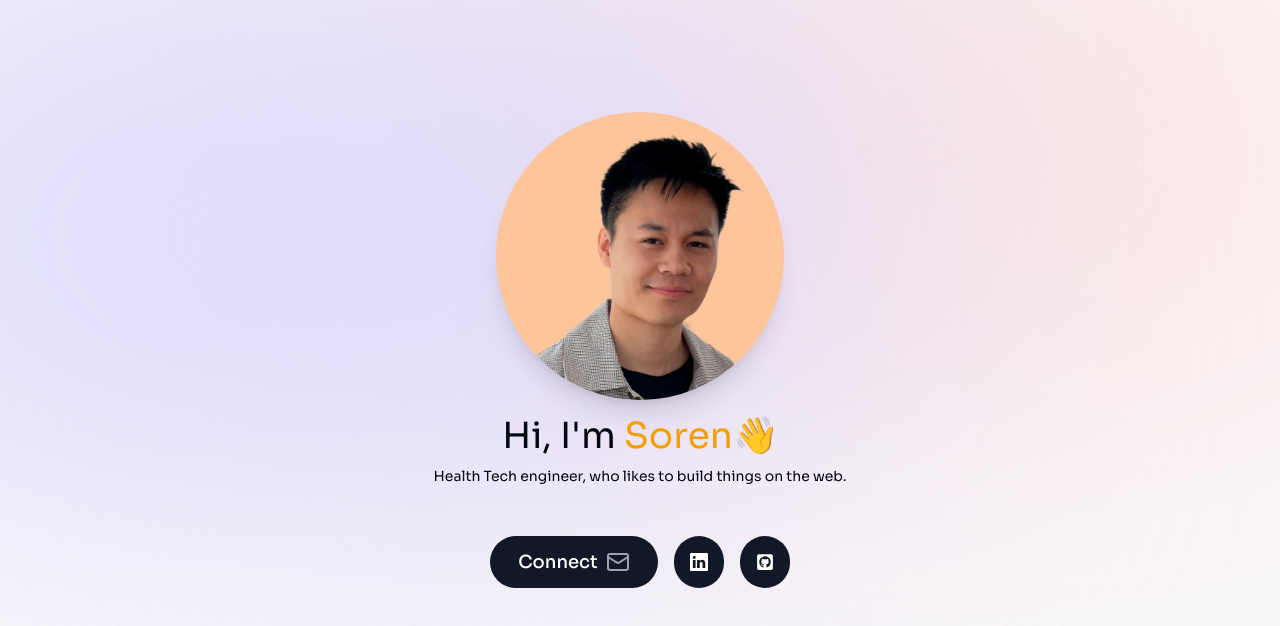
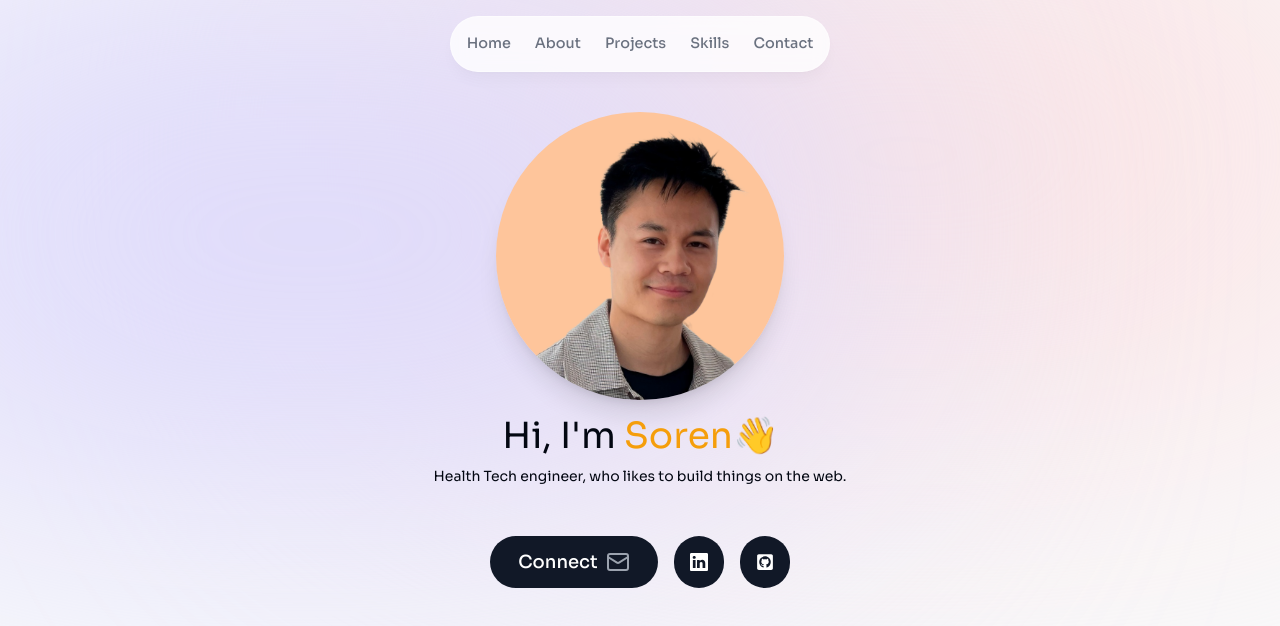
Before and after one commit to soerenmehlsen/portfolio, a Next.js app: page / in a window 1280 px wide. Shown: the top 626 px of the page. Built offline with nearby package versions, Linux system fonts and the light colour scheme.

Commit message:
Added navbar

```diff
--- a/src/app/components/Hero.tsx
+++ b/src/app/components/Hero.tsx
@@ -9,10 +9,14 @@ import Link from "next/link";
 // Animation
 import { Fade } from "react-awesome-reveal";
 import { motion } from "framer-motion";
+import {useSectionInView} from "@/app/lib/useInView";
+import {useActiveSectionContext} from "@/app/containers/active-section";
 
 const Hero = () => {
+    const { ref} = useSectionInView("home", 0.5);
+    const { setActiveSection, setTimeOfLastClick } = useActiveSectionContext();
     return (
-        <section id="home" className="mb-28 max-w-[75rem] text-center sm:mb-0">
+        <section ref={ref} id="home" className="mb-28 max-w-[75rem] text-center sm:mb-0">
             <div className="flex items-center justify-center">
                 <div className="relative">
                     <motion.div className="w-72 h-72 relative"
--- /dev/null
+++ b/src/app/components/hamburger.tsx
@@ -0,0 +1,83 @@
+"use client";
+import React from "react";
+import { useState } from "react";
+import { Link } from "@/app/lib/types";
+import clsx from "clsx";
+import NextLink from "next/link";
+import Hamburger from "hamburger-react";
+import { useActiveSectionContext } from "@/app/containers/active-section";
+
+// Animation
+import {AnimatePresence, motion} from "framer-motion";
+
+type HamburgerMenuProps = {
+    links: Link[];
+};
+
+const HamburgerMenu: React.FC<HamburgerMenuProps> = ({ links }) => {
+
+    const [isOpen, setOpen] = useState(false);
+
+    const { activeSection, setActiveSection, setTimeOfLastClick } = useActiveSectionContext();
+
+    const menuTrigger = {
+        visible: { opacity: 0.7, y: 0, scale: 1 },
+        tap: { scale: 0.85 },
+        hover: { scale: 1.2 },
+    }
+
+    const menuList = {
+        start: { opacity: 0.7, y: -20, scale: 0.6 },
+        visible: { opacity: 0.9, y: 0, scale: 1 },
+    }
+    return (
+     <div className="md:hidden top-5 right-5 fixed w-60 z-[999] flex flex-col items-end gap-2">
+         <motion.button
+             variants={menuTrigger}
+             initial="visible"
+             whileTap="tap"
+             whileHover="hover"
+             className="bg-white w-[3rem] h-[3rem] drop-shadow backdrop-blur-[0.5rem] border border-slate-400 dark:border-white border-opacity-40 shadow-2xl rounded-full flex items-center justify-center dark:bg-gray-950">
+                <Hamburger toggled={isOpen} toggle={setOpen} size={20}/>
+         </motion.button>
+
+         <AnimatePresence>
+             {isOpen && (<motion.div
+                     variants={menuList}
+                     initial="start"
+                     animate="visible"
+                     className="w-full bg-white drop-shadow border border-slate-400 dark:border-white border-opacity-60 shadow-2xl rounded-2xl flex flex-col items-center justify-center dark:bg-gray-950 p-1"
+        >
+            {links.map((link, index) => (
+                <motion.div
+                className="2-full"
+                key={link.hash}
+                initial={{ y: -100, opacity: 0 }}
+                animate={{ y: 0, opacity: 1 }}
+                >
+                    <NextLink
+                        className={clsx(
+                            "flex w-full items-center justify-center px-3 py-3 hover:text-gray-950 transition dark:text-gray-500 dark:hover:text-gray-300 cursor-pointer",
+                            {
+                                "text-gray-950 bg-slate-200 dark:text-gray-200 dark:bg-gray-700 rounded": activeSection === link.hash,
+                                "rounded-t-xl round": index === 0,
+                                "rounded-b-xl round": index === links.length - 1,
+                            }
+                        )}
+                        href={link.hash}
+                        onClick={() => {
+                            setActiveSection(link.hash);
+                            setTimeOfLastClick(Date.now()); setOpen(false); }}
+                    >
+                        {link.nameEng}
+                    </NextLink>
+                </motion.div>
+            ))}
+        </motion.div>
+                 )}
+         </AnimatePresence>
+     </div>
+ )
+}
+
+export default HamburgerMenu;
--- /dev/null
+++ b/src/app/components/header.tsx
@@ -0,0 +1,58 @@
+"use client";
+import React from 'react';
+import NextLink from "next/link";
+import clsx from "clsx";
+import { Link } from "@/app/lib/types";
+import { useActiveSectionContext } from "@/app/containers/active-section";
+
+// Animation
+import { motion } from "framer-motion";
+
+type HeaderProps = {
+    links: Link[];
+};
+
+export default function Header({ links }: HeaderProps) {
+    const { activeSection, setActiveSection, setTimeOfLastClick } = useActiveSectionContext();
+    return (
+        <header className="hidden md:flex items-center justify-center fixed z-[999] w-full mt-4">
+            <motion.div
+                initial={{ opacity: 0, y: -100 }}
+                animate={{ opacity: 1, y: 0 }}
+                className="flex p-1 rounded-none border border-white border-opacity-40 bg-white bg-opacity-80 shadow-lg shadow-black/[0.03] backdrop-blur-[0.5rem] sm:rounded-full dark:bg-gray-950 dark:border-black/40 dark:bg-opacity-75"
+            >
+                <ul className="flex flex-wrap items-center justify-center gap-y-1 text-[0.9rem] font-medium text-gray-500">
+                    {links.map((link) => (
+                    <motion.li
+                        key={link.hash}
+                        initial={{ opacity: 0, y: -100 }}
+                        animate={{ opacity: 1, y: 0 }}
+                        className="flex items-center justify-center relative">
+                        <NextLink className={clsx(
+                            "flex w-full items-center justify-center px-3 py-3 hover:text-gray-950 transition dark:text-gray-500 dark:hover:text-gray-300",
+                            {
+                                "text-gray-950 dark:text-gray-200": activeSection === link.hash,
+                            }
+                        )}
+                            href={link.hash}
+                                  onClick={() => {
+                                        setActiveSection(link.hash);
+                                        setTimeOfLastClick(Date.now());
+                                  }}
+                        >
+                            {link.nameEng}
+                            {link.hash === activeSection && (
+                            <motion.span
+                                transition={{ type:"spring", stiffness: 500, damping: 30 }}
+                                layoutId="activeSection"
+                                className="bg-gray-100 rounded-full absolute inset-0 -z-10 dark:bg-gray-800"
+                                >
+                            </motion.span>)}
+                        </NextLink>
+                    </motion.li>
+                    ))}
+                </ul>
+            </motion.div>
+        </header>
+    )
+}
--- /dev/null
+++ b/src/app/components/navbar.tsx
@@ -0,0 +1,13 @@
+import { links} from "@/app/lib/data";
+import React from "react";
+import Header from "@/app/components/header";
+import HamburgerMenu from "@/app/components/hamburger";
+
+export default function Navbar() {
+    return (
+        <nav>
+            <HamburgerMenu links={links} />
+            <Header links={links} />
+        </nav>
+    )
+}
--- a/src/app/containers/active-section.tsx
+++ b/src/app/containers/active-section.tsx
@@ -0,0 +1,47 @@
+"use client";
+import { SectionName} from "@/app/lib/types";
+import React from "react";
+import { useState, createContext, useContext } from "react";
+import ActiveSection from "@/app/containers/active-section";
+
+type ActiveSectionContextProviderProps = {
+    children: React.ReactNode;
+};
+
+type ActiveSectionContextType = {
+    activeSection: SectionName;
+    setActiveSection: React.Dispatch<React.SetStateAction<SectionName>>;
+    timeOfLastClick: number;
+    setTimeOfLastClick: React.Dispatch<React.SetStateAction<number>>;
+};
+
+export const ActiveSectionContext = createContext<ActiveSectionContextType | null>(null);
+
+export default function ActiveSectionContextProvider({
+    children,
+}: ActiveSectionContextProviderProps) {
+
+    const [activeSection, setActiveSection] = useState<SectionName>("#home");
+    const [timeOfLastClick, setTimeOfLastClick] = useState(0);
+
+    return (
+        <ActiveSectionContext.Provider
+            value={{
+                activeSection,
+                setActiveSection,
+                timeOfLastClick,
+                setTimeOfLastClick,
+            }}
+            >
+            {children}
+        </ActiveSectionContext.Provider>
+    )
+}
+
+export function useActiveSectionContext() {
+    const context = useContext(ActiveSectionContext);
+    if (context == null) {
+        throw new Error("useActiveSection must be used within a ActiveSectionContextProvider");
+    }
+    return context;
+}
--- /dev/null
+++ b/src/app/containers/providers.tsx
@@ -0,0 +1,14 @@
+import ActiveSectionContextProvider from "@/app/containers/active-section";
+import react from "react";
+
+type ProvidersProps = {
+    children: React.ReactNode;
+};
+
+export default function Providers({ children }: ProvidersProps) {
+    return (
+        <ActiveSectionContextProvider>
+            {children}
+        </ActiveSectionContextProvider>
+    );
+}
--- a/src/app/layout.tsx
+++ b/src/app/layout.tsx
@@ -1,6 +1,8 @@
 import type { Metadata } from "next";
 import { Sora } from "next/font/google";
 import "./globals.css";
+import Providers from "@/app/containers/providers";
+import Navbar from "@/app/components/navbar";
 
 const sora = Sora({
     subsets: ["latin"],
@@ -27,8 +29,10 @@ export default function RootLayout({
       <div className="bg-[#fbe2e3] absolute top-[-6rem] flex-1 z-[-10] right-[-11rem] h-[31.25rem] w-[31.25rem] rounded-full blur-[10rem] sm:w-[68.75rem] dark:bg-[#946263]"></div>
 
       <div className="bg-[#dbd7fb] absolute top-[-1rem] z-[-10] flex-1 left-[-35rem] h-[31.25rem] w-[50rem] rounded-full blur-[10rem] sm:w-[68.75rem] md:left-[-33rem] lg:left-[-28rem] xl:left-[-15rem] 2xl:left-[-5rem] dark:bg-[#676394]"></div>
-
+        <Providers>
+            <Navbar/>
         {children}
+        </Providers>
       </body>
     </html>
   );
--- /dev/null
+++ b/src/app/lib/data.ts
@@ -0,0 +1,24 @@
+import {Link} from "@/app/lib/types";
+
+export const links: Link[] = [
+    {
+        nameEng: "Home",
+        hash: "#home",
+    },
+    {
+        nameEng: "About",
+        hash: "#about",
+    },
+    {
+        nameEng: "Projects",
+        hash: "#projects",
+    },
+    {
+        nameEng: "Skills",
+        hash: "#skills",
+    },
+    {
+        nameEng: "Contact",
+        hash: "#contact",
+    },
+];
--- a/src/app/lib/useInView.ts
+++ b/src/app/lib/useInView.ts
@@ -0,0 +1,18 @@
+import { useEffect} from "react";
+import { useInView } from "react-intersection-observer";
+import { useActiveSectionContext } from "@/app/containers/active-section";
+import type { SectionName } from "@/app/lib/types";
+
+export function useSectionInView(sectionName: SectionName, threshold = 0.75) {
+    const { ref, inView } = useInView({ threshold });
+    const { setActiveSection, timeOfLastClick } = useActiveSectionContext();
+
+    useEffect(() => {
+        if (inView && Date.now() - timeOfLastClick > 1000) {
+            setActiveSection(sectionName);
+        }
+    }, [inView, setActiveSection, timeOfLastClick, sectionName]);
+
+    return {
+        ref,};
+}
```
Also changed, not shown: src/app/lib/types.ts (+8 -0 lines).
